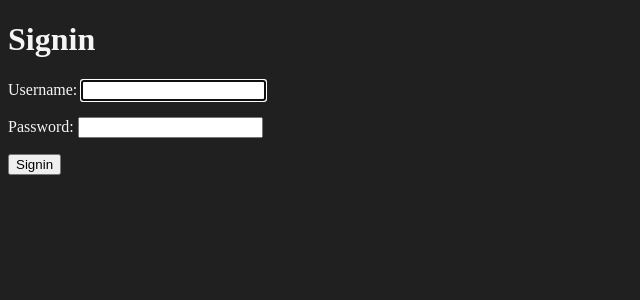
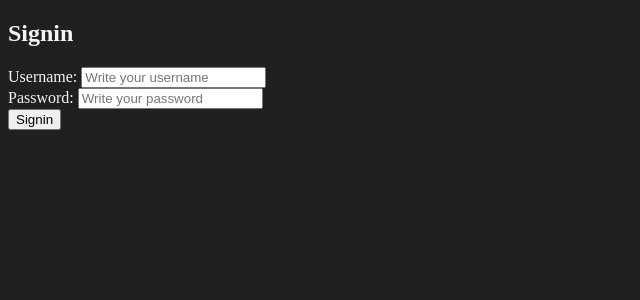
Before and after one commit to oscardbocanegra/learning_programming, a Django app: page /signin/ in a window 1280 px wide. Shown: the part 68-368 px from the top of the page, without its empty margins (0-640 px from the left). Run offline with Django 4.2, Linux system fonts and the light colour scheme.

Commit message:
Signin done, all ok

```diff
--- a/django_project2/tasks/templates/base.html
+++ b/django_project2/tasks/templates/base.html
@@ -38,7 +38,7 @@
                     </li>
                     {% else %}
                     <li class="nav-item">
-                        <a href="/signup" class="nav-link">Signup</a>
+                        <a href="/signup/" class="nav-link">Signup</a>
                     </li>
                     <li class="nav-item">
                         <a href="/signin" class="nav-link">Signin</a>
--- a/django_project2/tasks/templates/signin.html
+++ b/django_project2/tasks/templates/signin.html
@@ -2,15 +2,37 @@
 
 
 {% block content %}
-<h1>Signin</h1>
 
-{{error}}
+<main class="container">
+    <div class="row">
+        <section class="col-md-4 offset-md-4 mt-5">
+            <form action="/signin/" method="POST" class="card card-body">
+                {% csrf_token %}
 
-<form action="/signin/" method="POST">
-    {% csrf_token %}
-    {{form.as_p}}
-    <button>
-        Signin
-    </button>
-</form>
+                <h1 class="text-center">Signin</h1>
+
+                {{error}}
+                {{error}}
+                {% csrf_token %}
+
+                <div class="mb-3">
+                    <label for="usernmae">Username:</label>
+                    <input type="text" name="username" id="username"
+                    class="from-control" placeholder="Write your username">
+                </div>
+
+                <div class="mb-3">
+                    <label for="password">Password:</label>
+                    <input type="password" name="password" id="password"
+                    class="from-control" placeholder="Write your password">
+                </div>
+
+                <button class="btn btn-primary">
+                    Signin
+                </button>
+            </form>
+        </section>
+    </div>
+</main>
+
 {% endblock %}
```
Also changed, not shown: django_project2/db.sqlite3.
